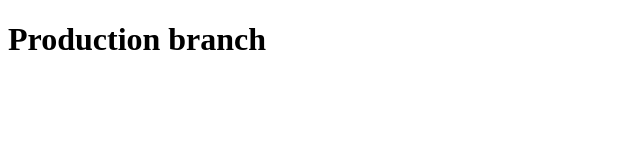
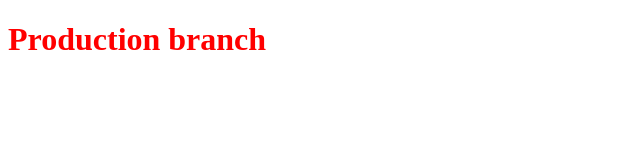
Before and after one commit to NeetaNA/GitTest, a plain HTML site: page HTML/index.html in a window 1280 px wide. Shown: the whole page, without its empty margins (0-640 px from the left). Drawn offline with Linux system fonts and the light colour scheme.

Commit message:
Changing font color to red on production branch

```diff
--- a/HTML/index.html
+++ b/HTML/index.html
@@ -5,6 +5,6 @@
     <title>Title</title>
 </head>
 <body>
-<h1>Production branch</h1>
+<h1 style="color:red;">Production branch</h1>
 </body>
 </html>
```
